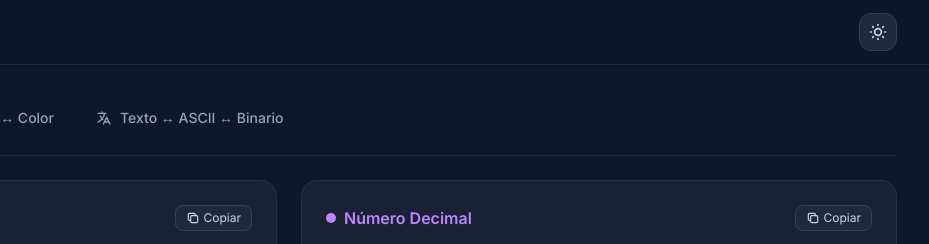
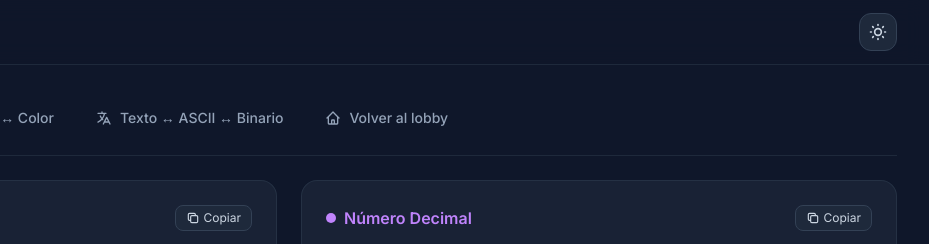
Before and after one commit to Mandarina703/Binario, a plain HTML site: page index.html in a window 1280 px wide. Shown: the top 244 px of the page, 351-1280 px from the left. Drawn offline with nearby package versions, Linux system fonts and the light colour scheme.

Commit message:
Add button to navigate back to lobby

```diff
--- a/index.html
+++ b/index.html
@@ -119,6 +119,12 @@
                     <path stroke-linecap="round" stroke-linejoin="round" stroke-width="2" d="M3 5h12M9 3v2m1.048 9.5A18.022 18.022 0 016.412 9m6.088 9h7M11 21l5-10 5 10M12.751 5C11.783 10.77 8.07 15.61 3 18.129"></path>
                 </svg>
                 Texto ↔ ASCII ↔ Binario
+            </button>
+            <button onclick="window.location.href='https://flxnowgames-tech.github.io/lobby/'" class="tab-btn px-4 py-2.5 rounded-xl font-medium text-sm flex items-center gap-2 transition-all text-slate-400 hover:text-slate-200 hover:bg-slate-800/60 border border-transparent">
+                <svg class="w-4 h-4" fill="none" stroke="currentColor" viewBox="0 0 24 24">
+                    <path stroke-linecap="round" stroke-linejoin="round" stroke-width="2" d="M3 12l2-2m0 0l7-7 7 7M5 10v10a1 1 0 001 1h3m10-11l2 2m-2-2v10a1 1 0 01-1 1h-3m-6 0a1 1 0 001-1v-4a1 1 0 011-1h2a1 1 0 011 1v4a1 1 0 001 1m-6 0h6"></path>
+                </svg>
+                Volver al lobby
             </button>
         </div>
 
```
